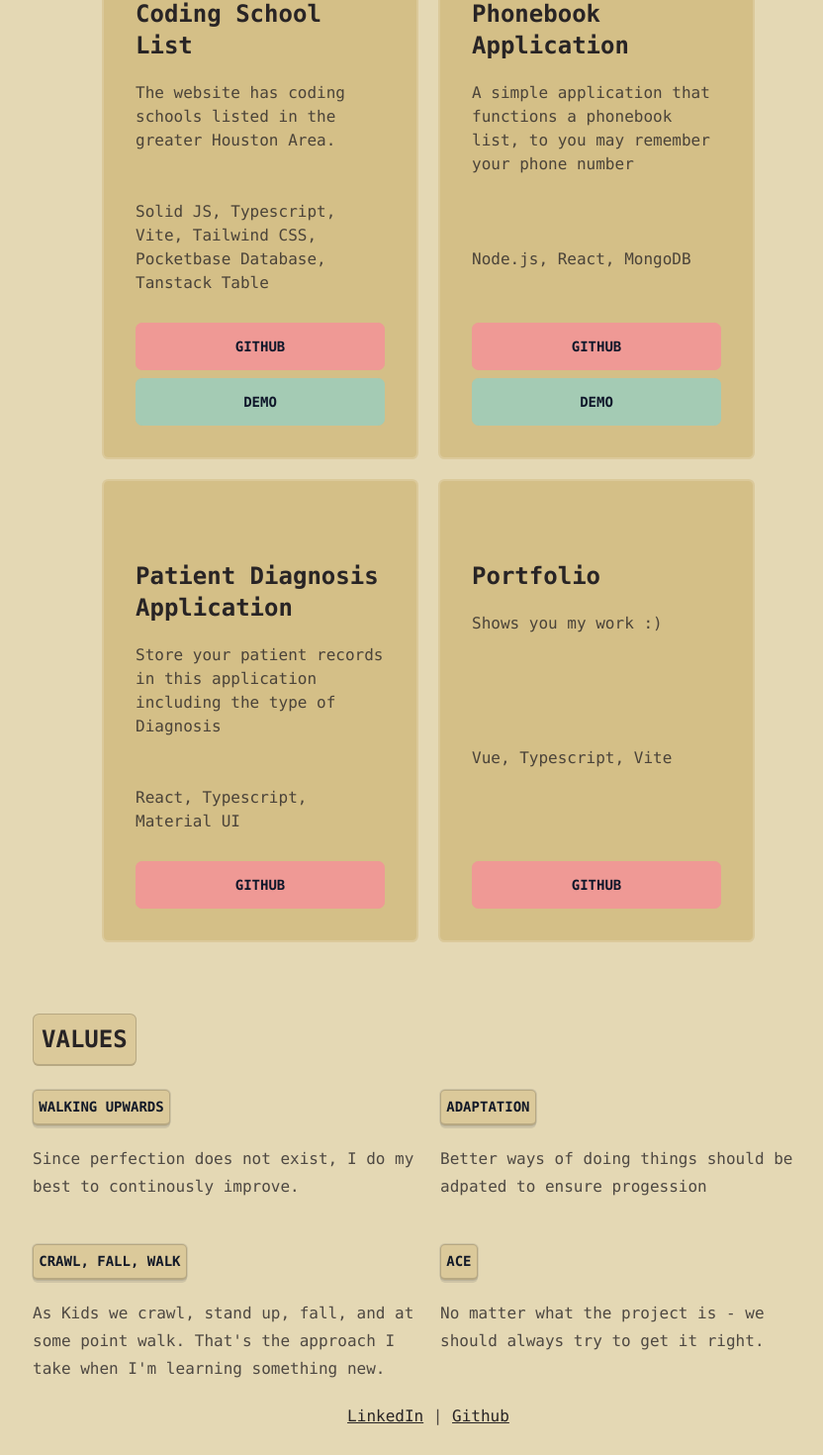
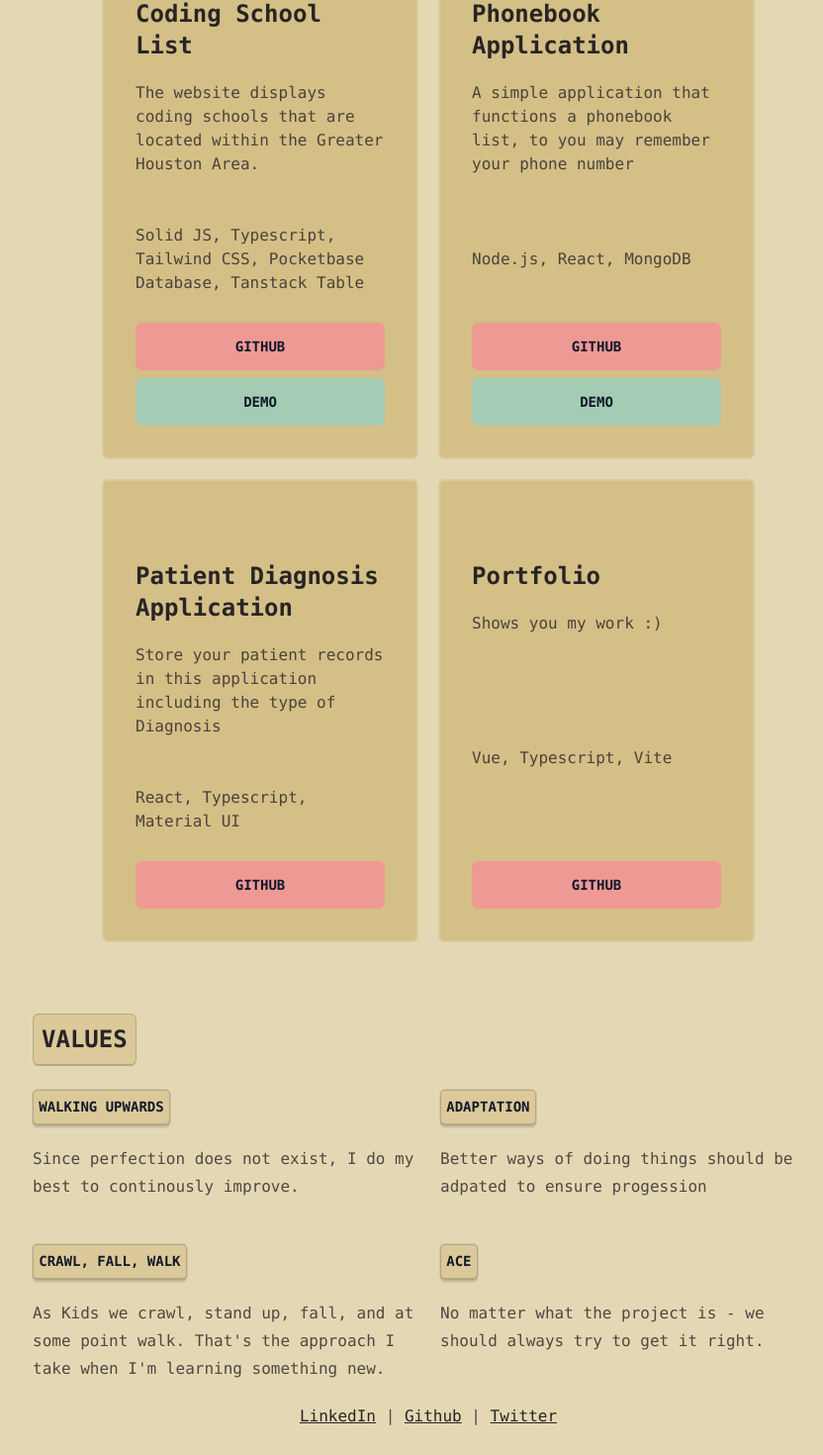
Before and after one commit to ebrahim95/portfolio, a Vue app: page / in a window 1280 px wide. Shown: the part 1661-3131 px from the top of the page at 99% size, without its empty margins (207-1039 px from the left). Built offline with nearby package versions, Linux system fonts and the light colour scheme.

Commit message:
edited coding school text  and added twitter link

```diff
--- a/src/App.vue
+++ b/src/App.vue
@@ -74,8 +74,9 @@ const other_message: other = reactive({
 
           <Card url_git="https://github.com/ebrahim95/portfolio" url_demo="https://coding-school-list.fly.dev">
             <template #heading>Coding School List</template>
-            <template #details>The website has coding schools listed in the greater Houston Area.</template>
-            <template #stack>Solid JS, Typescript, Vite, Tailwind CSS, Pocketbase Database, Tanstack Table</template>
+            <template #details>The website displays coding schools that are located within the Greater Houston
+              Area.</template>
+            <template #stack>Solid JS, Typescript, Tailwind CSS, Pocketbase Database, Tanstack Table</template>
           </Card>
 
           <Card url_git="https://github.com/ebrahim95/coding_school_list" url_demo="https://small-hill-6640.fly.dev/">
@@ -138,6 +139,8 @@ const other_message: other = reactive({
         <a class="link" href="https://www.linkedin.com/in/ebrahim-haji/">LinkedIn</a>
         <span> | </span>
         <a class="link" href="https://github.com/ebrahim95">Github</a>
+        <span> | </span>
+        <a class="link" href="https://twitter.com/ebstheace">Twitter</a>
       </footer>
     </div>
   </div>
```
